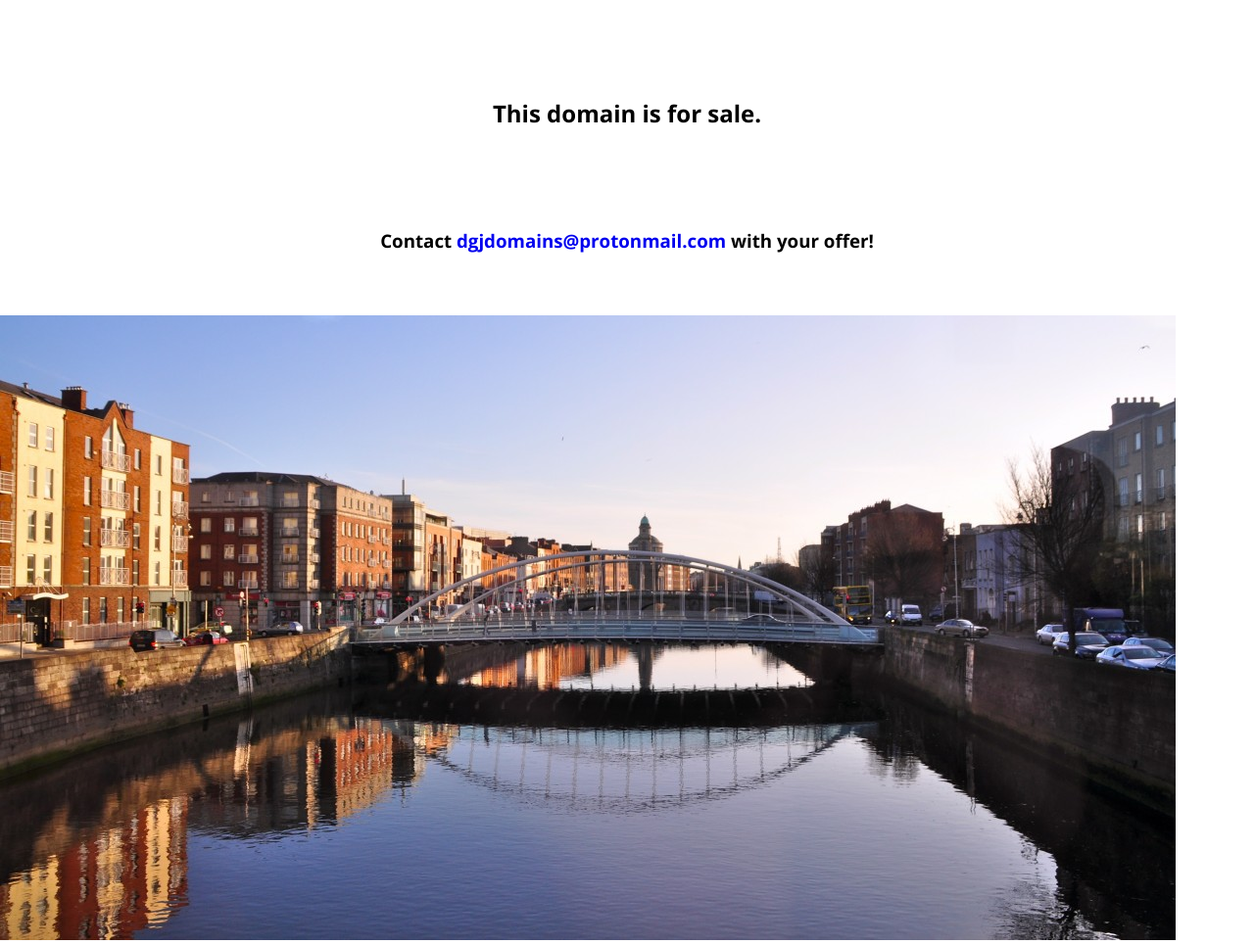
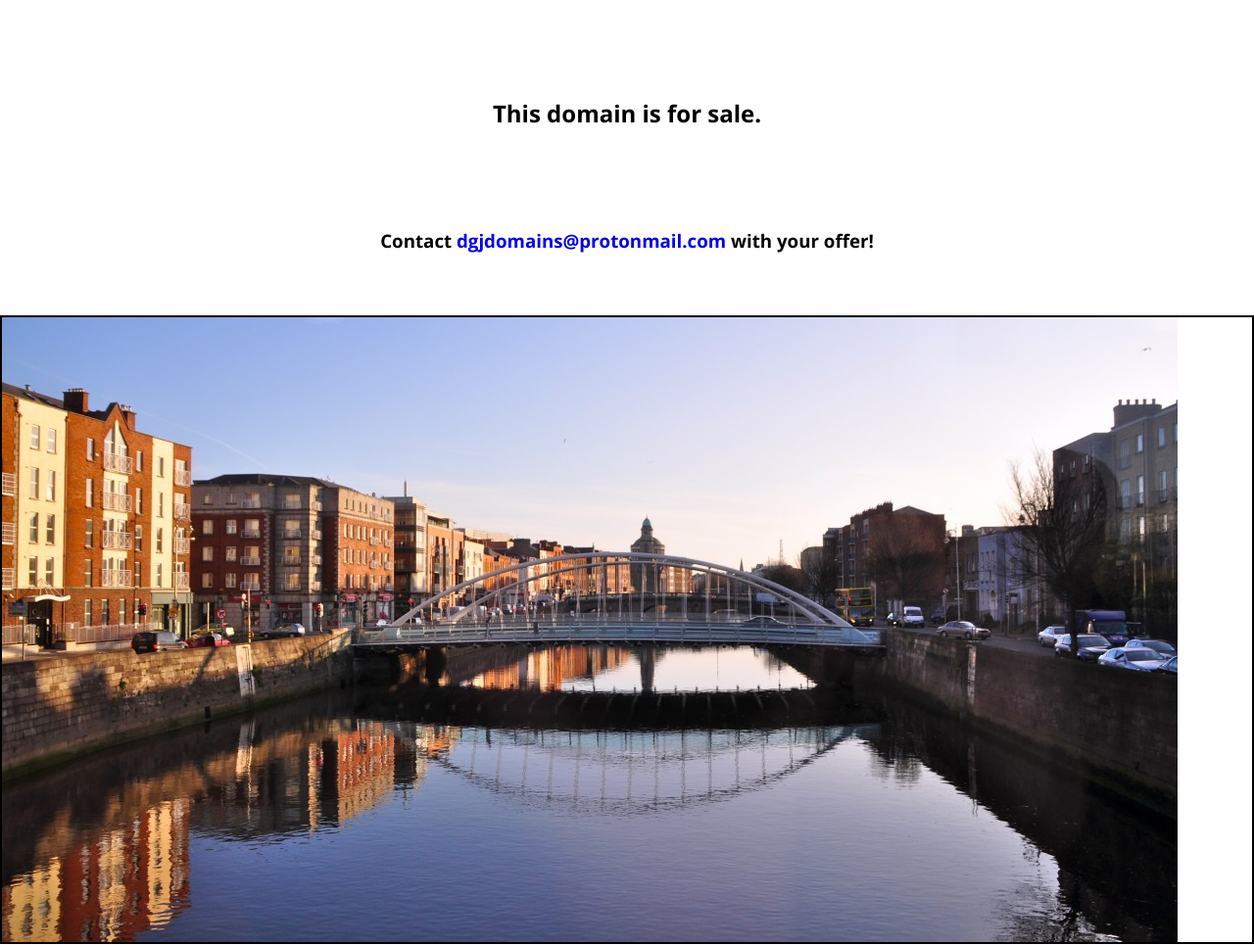
Before and after one commit to Bluffer1997/dublinflats, a plain HTML site: page index.html in a window 1280 px wide. Shown: the part 110-1075 px from the top of the page at 98% size. Drawn offline with nearby package versions, Linux system fonts and the light colour scheme.

Commit message:
Update styles.css

```diff
--- a/css/styles.css
+++ b/css/styles.css
@@ -20,3 +20,12 @@ a {
     justify-content: space-between;
     align-items: center;
 }
+.image {
+    display: flex;
+    max-width: 100%;
+    border: 2px solid black;
+}
+img {
+    height: auto;
+    max-width: 100%;
+}
```
